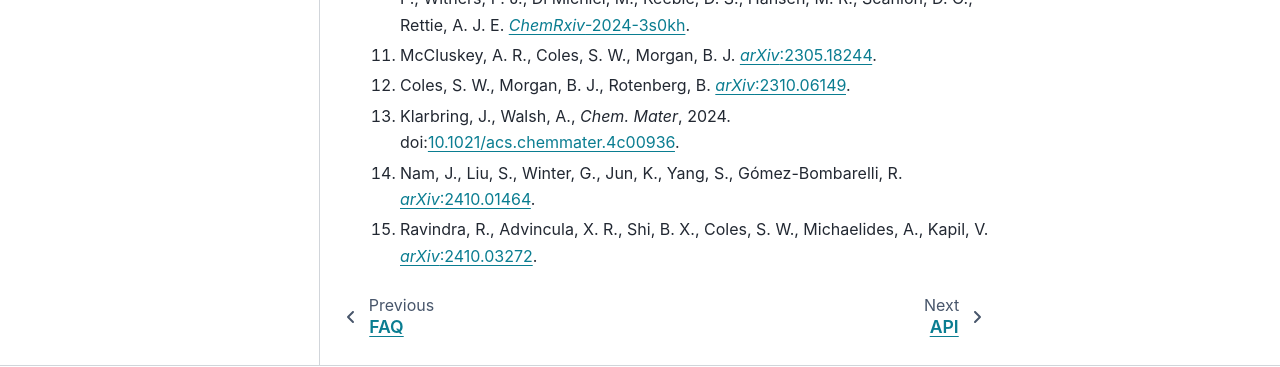
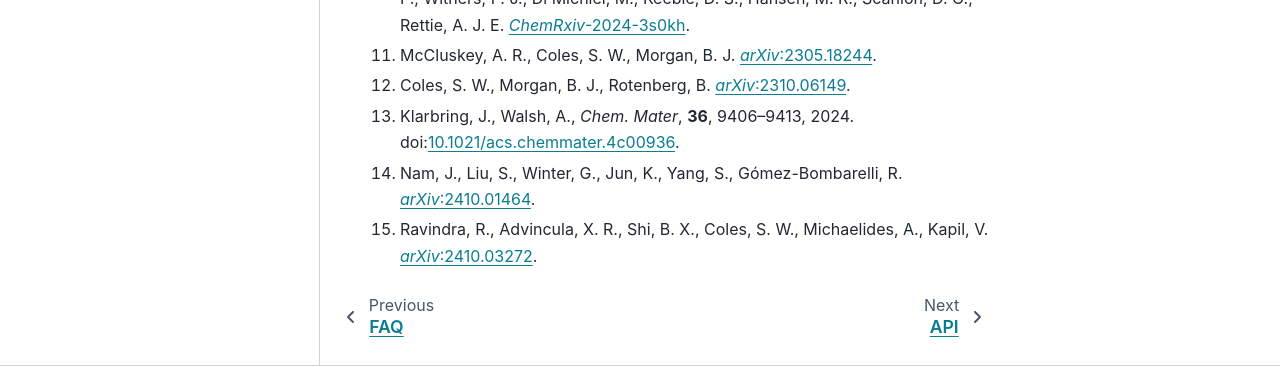
Before and after one commit to bjmorgan/kinisi, a Sphinx documentation site: the page built from docs/source/papers.md, in a window 1280 px wide and 1371 px high. Shown: the part 912-1279 px from the top of the window. Built offline with Sphinx 7.4.7 and the PyData theme 0.15.4, drawn with Linux system fonts in a browser that asks for light colours.

Commit message:
Update papers.md

```diff
--- a/docs/source/papers.md
+++ b/docs/source/papers.md
@@ -14,6 +14,6 @@
 10. Hu, J., Squires, A. G., Kondek, J., Johnson, M. J., Youd, A. B., Vadhva, P. Paul, P., Withers, P. J., Di Michiel, M., Keeble, D. S., Hansen, M. R., Scanlon, D. O., Rettie, A. J. E. [*ChemRxiv*-2024-3s0kh](https://doi.org/10.26434/chemrxiv-2024-3s0kh).
 11. McCluskey, A. R., Coles, S. W., Morgan, B. J. [*arXiv*:2305.18244](https://arxiv.org/abs/2305.18244).
 12. Coles, S. W., Morgan, B. J., Rotenberg, B. [*arXiv*:2310.06149](https://arxiv.org/abs/2310.06149).
-13. Klarbring, J., Walsh, A., *Chem. Mater*, 2024. doi:[10.1021/acs.chemmater.4c00936](https://doi.org/10.1021/acs.chemmater.4c00936).
+13. Klarbring, J., Walsh, A., *Chem. Mater*, **36**, 9406–9413, 2024. doi:[10.1021/acs.chemmater.4c00936](https://doi.org/10.1021/acs.chemmater.4c00936).
 14. Nam, J., Liu, S., Winter, G., Jun, K., Yang, S., Gómez-Bombarelli, R. [*arXiv*:2410.01464](https://arxiv.org/abs/2410.01464).
 15. Ravindra, R., Advincula, X. R., Shi, B. X., Coles, S. W., Michaelides, A., Kapil, V. [*arXiv*:2410.03272](https://arxiv.org/abs/2410.03272).
```
